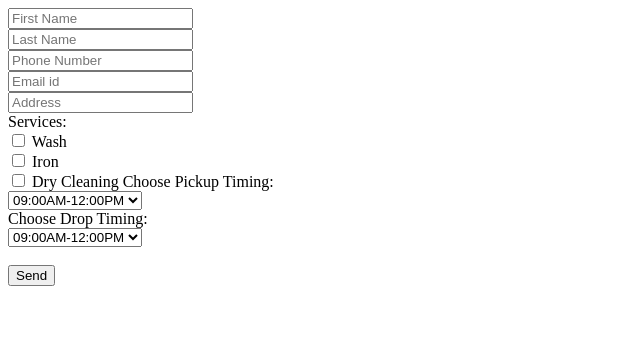
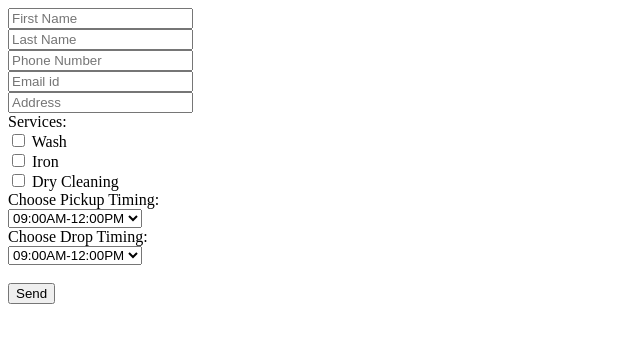
Before and after one commit to prince-ku/offical, a plain HTML site: page form.html in a window 1280 px wide. Shown: the whole page, without its empty margins (0-640 px from the left). Drawn offline with Linux system fonts and the light colour scheme.

Commit message:
Update form.html

```diff
--- a/form.html
+++ b/form.html
@@ -21,7 +21,7 @@
         <br><input name="Iron" id="Iron" type="checkbox" value="Iron">
         <label for="Iron">Iron</label>
         <br><input name="Dry Cleaning" id="Dry Cleaning" type="checkbox" value="Dry Cleaning">
-        <label for="Dry Cleaning"> Dry Cleaning</label>
+        <label for="Dry Cleaning"> Dry Cleaning</label> <br>
         <!-- <p>   Pickup Timing   </p> -->
         <label for="Pickup Timing">Choose Pickup Timing:</label> <br>
         <select name="Pickup Timing" id="Pickup Timing" required>
```
